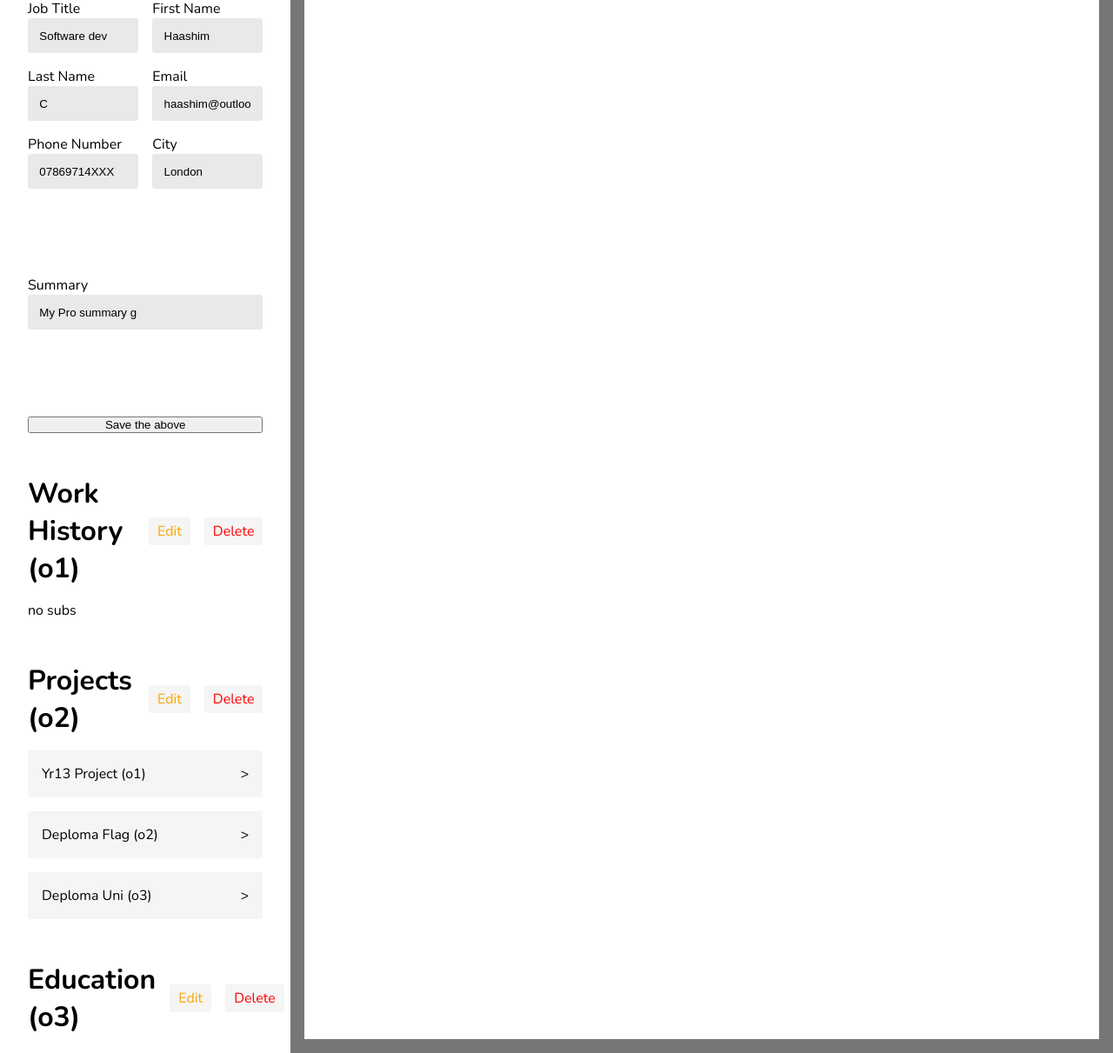
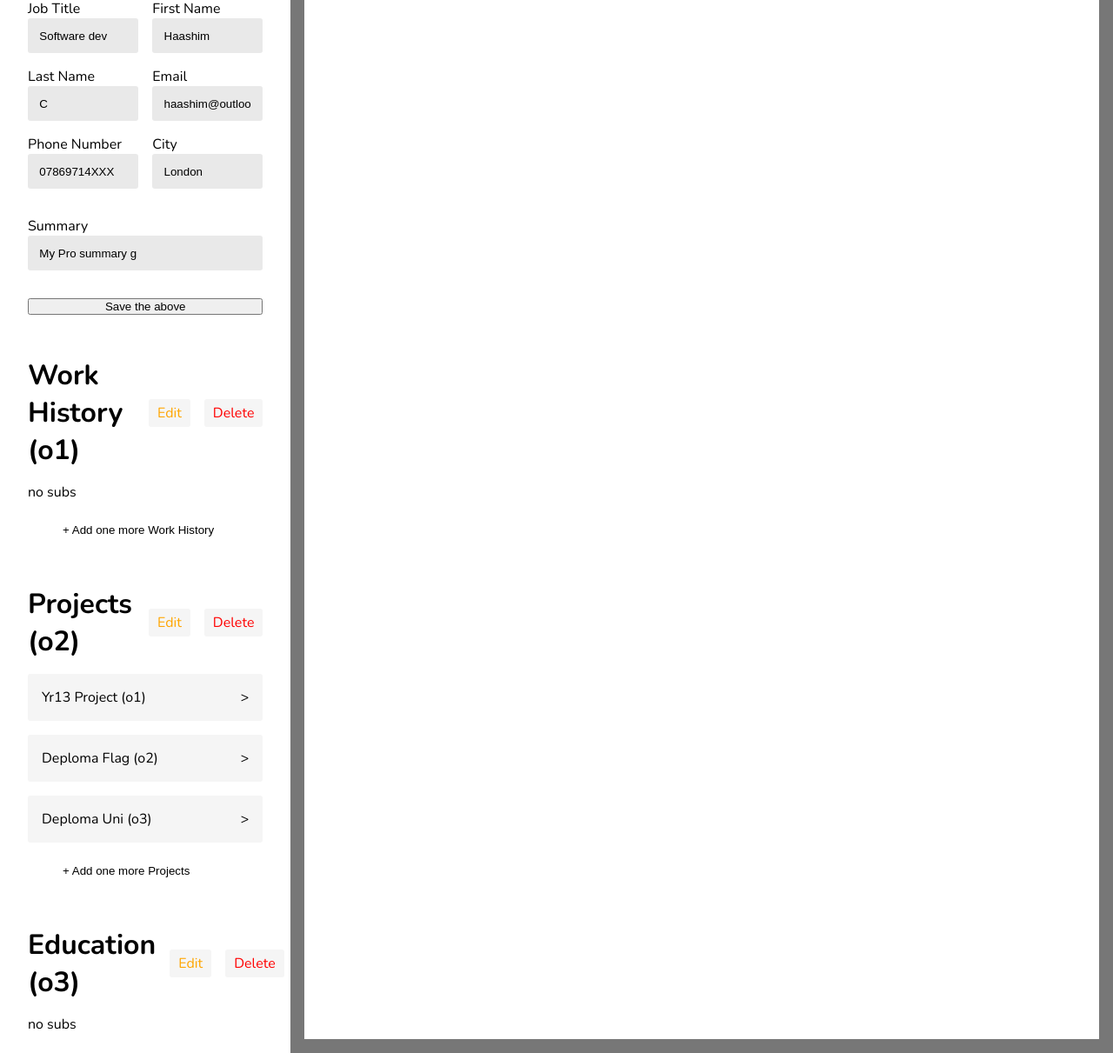
Before and after one commit to HaashimH1/pattern_resume, a Django app: page /dashboard/ in a window 1280 px wide. Shown: the part 113-1324 px from the top of the page at 87% size. Run offline with Django 5.2, Linux system fonts and the light colour scheme; a user stored in the database is signed in; data comes from the database, SQL or seed files in the repository.

Commit message:
feat: can create subsections

```diff
--- a/static/css/style.css
+++ b/static/css/style.css
@@ -68,7 +68,7 @@ body {
 .resume-form{
     display: flex;
     flex-direction: column;
-    gap: 100px;
+    gap: 2em;
     width: 100%;
 }
 
@@ -166,3 +166,28 @@ input[type="text"]{
     gap: 1em;
     display: none;
 }
+
+.add-sub-container{
+    width: 100%;
+    height: 2em;
+
+}
+
+.add-sub-button{
+    width: 100%;
+    height: 100%;
+    text-align: left;
+    padding: .5em 3em;
+    cursor: pointer;
+    border: none;
+    border-radius: 2px;
+    background-color: white;
+}
+
+.add-sub-button:hover{
+
+    background-color: #10a37f;
+    transition: all;
+    transition-duration: .3s;
+
+}
--- a/users/templates/dashboard.html
+++ b/users/templates/dashboard.html
@@ -104,9 +104,17 @@
                                 </form>
                             </div>
                             {% endfor %}
+
+
                         {% else%}
                         <p>no subs</p>
                         {% endif %}
+
+                    <form method="POST" class="add-sub-container">
+                        {% csrf_token %}
+                        <input type="hidden" name="section_id" value="{{ section.id }}">
+                        <button type="submit" name="add_sub" class="add-sub-button">+ Add one more {{section.name}}</button>
+                    </form>
                 </div>
                 {% endfor%}
             {% else %}
--- a/users/utils.py
+++ b/users/utils.py
@@ -114,3 +114,22 @@ def save_section_name(user, data):
 
     section.name = data.get("section_name", section.name)
     section.save()
+
+
+def add_subsection(user, section_id):
+    try:
+        section = ResumeSection.objects.get(id=section_id, resume__user=user)
+    except ResumeSection.DoesNotExist:
+        print("Section does not exist or does not belong to the user")
+        return None
+
+    order = get_subsection_count(user, section_id) + 1
+
+    subsection = ResumeSubSection.objects.create(
+        section=section,
+        title= f"Subsection {order}",
+        description= f"Description for this sub",
+        order=order
+    )
+
+    return subsection
--- a/users/views.py
+++ b/users/views.py
@@ -11,6 +11,7 @@ from users.utils import (
     save_resume,
     save_subsection,
     save_section_name,
+    add_subsection,
     )
 
 
@@ -88,6 +89,8 @@ def dashboard_view(request):
                     handle_saving_subsection(request)
                 elif "save_section_name" in request.POST:
                     handle_saving_section_name(request)
+                elif "add_sub" in request.POST:
+                    handle_adding_sub(request)
 
                 return redirect('dashboard') # Make sure to redirect
 
@@ -148,3 +151,8 @@ def handle_saving_section_name(request):
         "section_id": request.POST.get('section_id'),
         "section_name": request.POST.get('section_name'),
     })
+
+
+def handle_adding_sub(request):
+
+    add_subsection(request.user, request.POST.get('section_id'))
```
